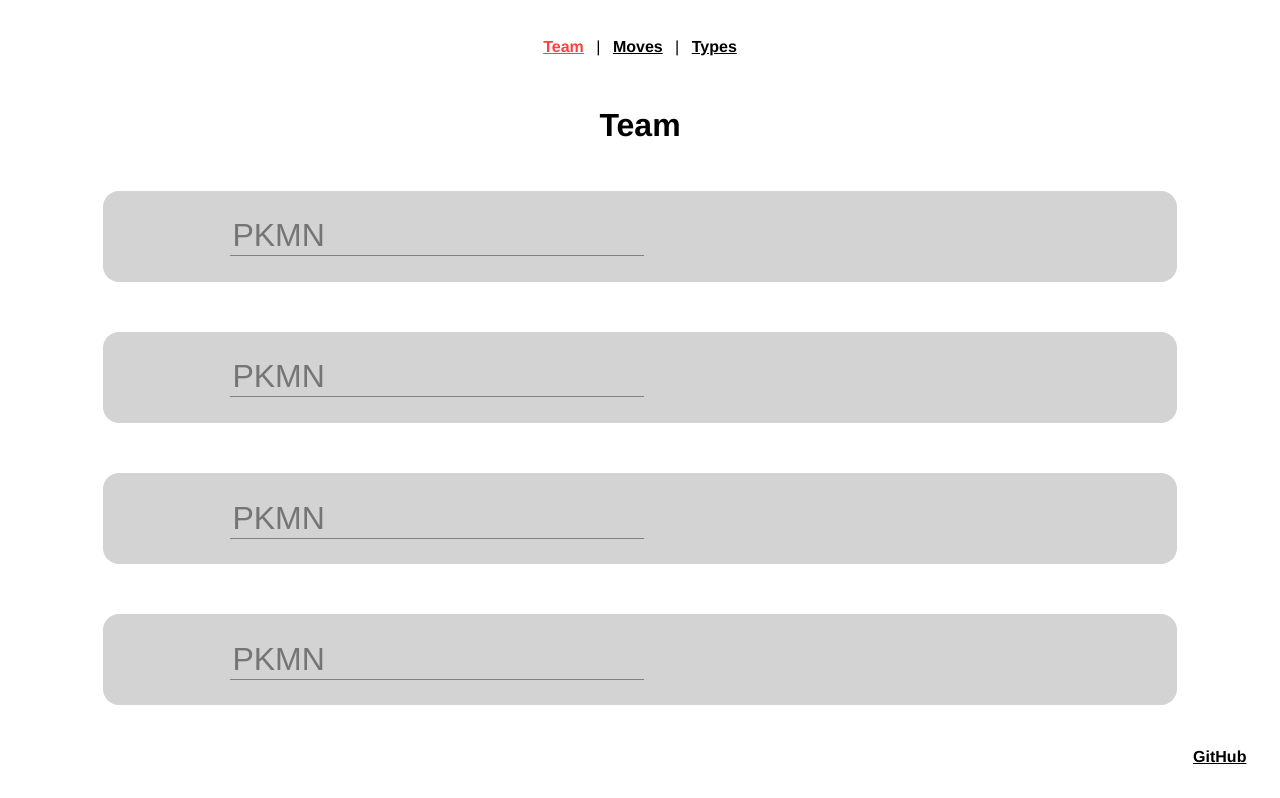
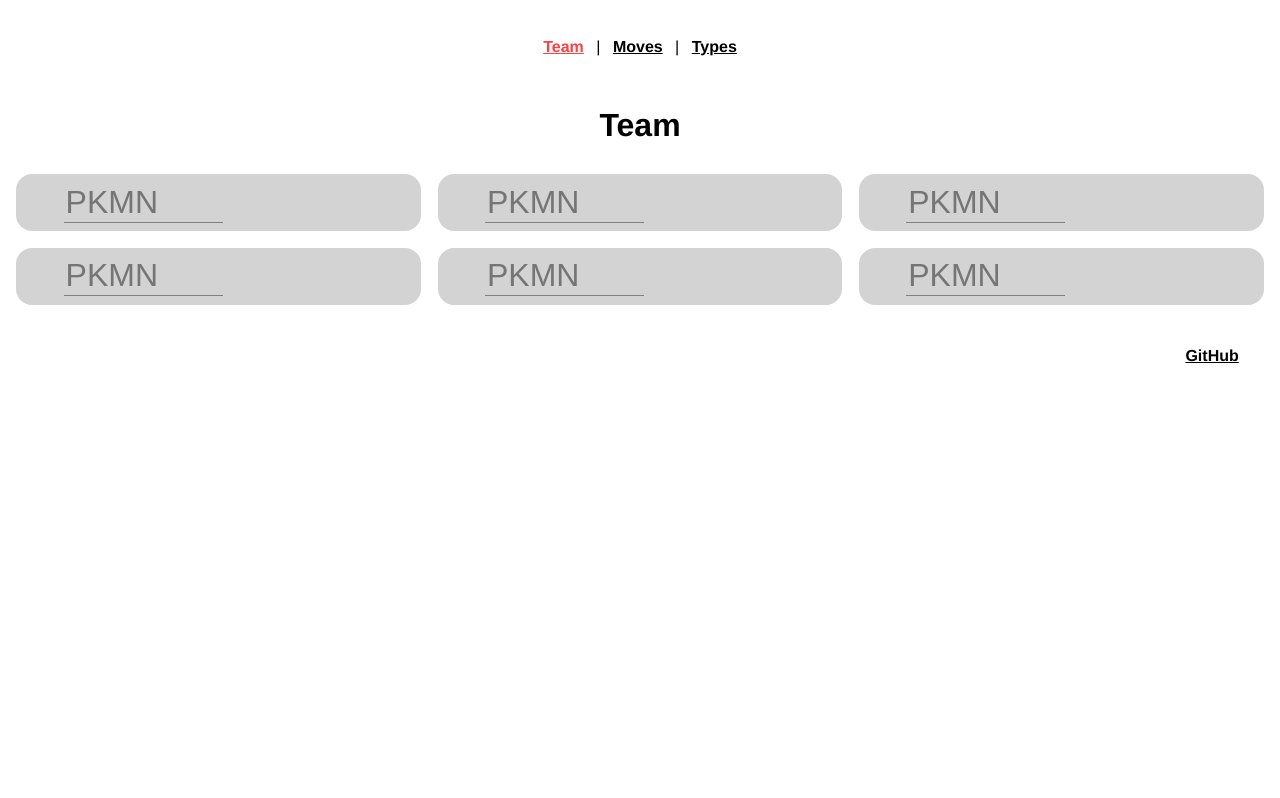
Before and after one commit to Lizardonne/Pokemon-Resource-Site, a Vue app in the folder vue-cli/: page / in a window 1280 px wide. Shown: the top 798 px of the page. Built offline with nearby package versions, Linux system fonts and the light colour scheme.

Commit message:
formatting for wide screens

```diff
--- a/vue-cli/src/App.vue
+++ b/vue-cli/src/App.vue
@@ -5,7 +5,9 @@
       <router-link to="/moves">Moves</router-link> |
       <router-link to="/types">Types</router-link>
     </div>
-    <router-view />
+    <div id="body">
+      <router-view />
+    </div>
     <div id="footer">
       <div>
         <a href="#">GitHub</a>
@@ -42,11 +44,12 @@
   color: #ff4040;
 }
 
+#body {
+  margin-bottom: auto;
+}
+
 #footer {
-  position: fixed;
-  bottom: 0;
-  left: 0;
-  right: 0;
+  margin-top: auto;
   padding: 2%;
   background-color: white;
 }
--- a/vue-cli/src/components/Pokemon.vue
+++ b/vue-cli/src/components/Pokemon.vue
@@ -220,4 +220,10 @@ input {
   flex-direction: row;
   justify-content: space-between;
 }
+
+@media only screen and (min-width: 961px) {
+  #pokemon {
+    width: auto;
+  }
+}
 </style>
--- a/vue-cli/src/views/Moves.vue
+++ b/vue-cli/src/views/Moves.vue
@@ -46,4 +46,14 @@ export default {
   flex-wrap: wrap;
   justify-content: center;
 }
+
+@media only screen and (min-width: 961px) {
+  .pokemon {
+    display: grid;
+    grid-template-columns: auto auto auto;
+  }
+  Pokemon {
+    width: 30vw;
+  }
+}
 </style>
--- a/vue-cli/src/views/Team.vue
+++ b/vue-cli/src/views/Team.vue
@@ -23,12 +23,12 @@ export default {
     },
     teamHTML() {
       return '<div class="stats">' +
-        '<div class="hp">-</div>' +
-        '<div class="atk">-</div>' +
-        '<div class="def">-</div>' +
-        '<div class="spa">-</div>' +
-        '<div class="spd">-</div>' +
-        '<div class="spe">-</div>' +
+        '<div class="hp"></div>' +
+        '<div class="atk"></div>' +
+        '<div class="def"></div>' +
+        '<div class="spa"></div>' +
+        '<div class="spd"></div>' +
+        '<div class="spe"></div>' +
       '</div>';
     }
   }
@@ -43,8 +43,16 @@ export default {
 
 .pokemon {
   display: flex;
-  flex-direction: row;
-  flex-wrap: wrap;
   justify-content: center;
 }
+
+@media only screen and (min-width: 961px) {
+  .pokemon {
+    display: grid;
+    grid-template-columns: auto auto auto;
+  }
+  Pokemon {
+    width: 30vw;
+  }
+}
 </style>
--- a/vue-cli/src/views/TypeCalculator.vue
+++ b/vue-cli/src/views/TypeCalculator.vue
@@ -245,9 +245,12 @@ export default {
 </script>
 
 <style lang="css" scoped>
-table {
-  border-spacing: 0;
+#type-calculator {
+  display: flex;
+  flex-direction: column;
+  align-items: center;
 }
+
 button {
   padding: 0.5em 1em;
   border: none;
@@ -282,6 +285,7 @@ input {
 }
 
 table {
+  border-spacing: 0;
   border: 1px solid gray;
   border-radius: 1em;
   overflow: hidden;
```
